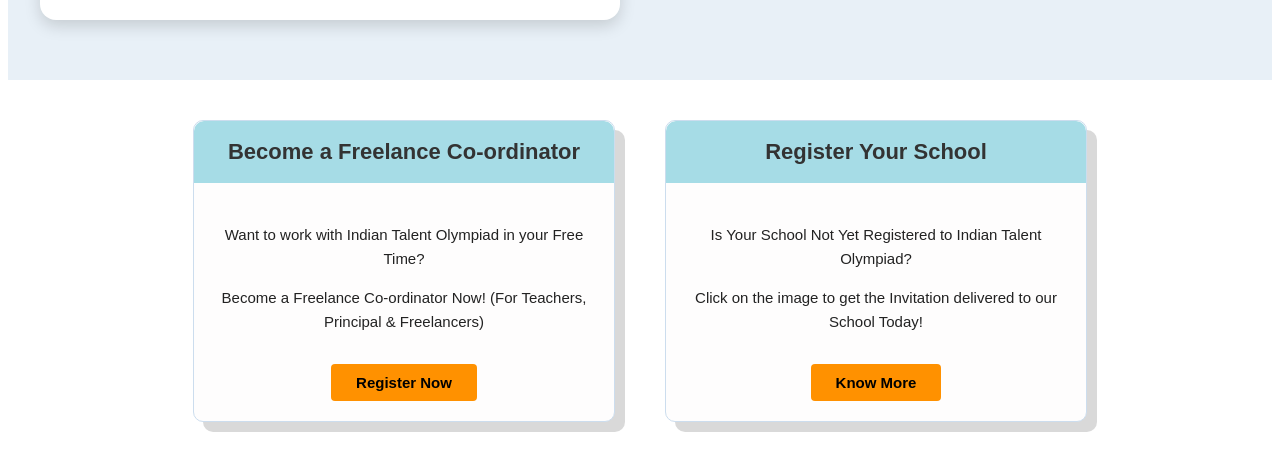
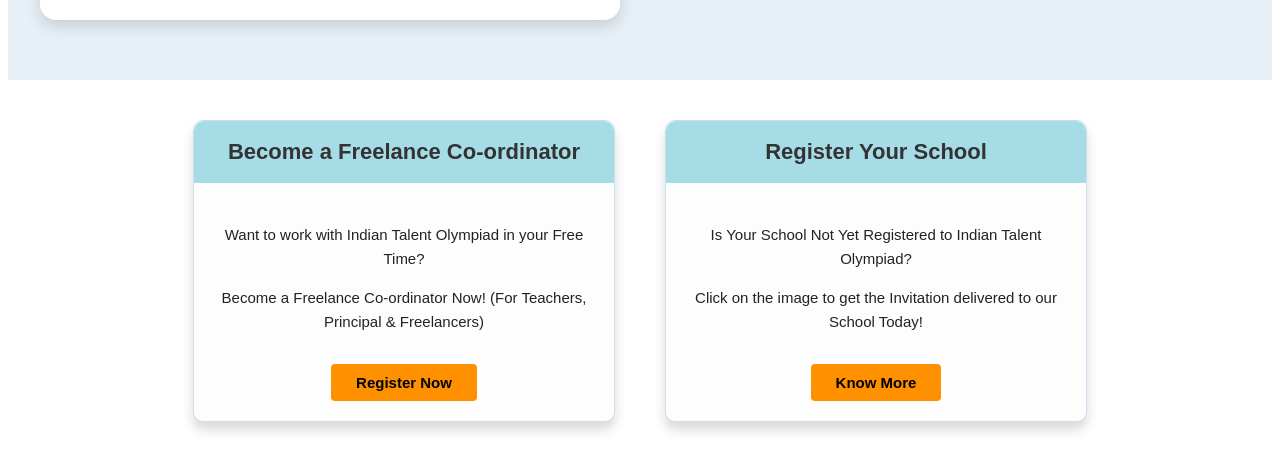
Before and after one commit to shubham9463/scholarpro, a React (Vite) app: page / in a window 1280 px wide. Shown: the part 2980-3452 px from the top of the page. Built offline with nearby package versions, Linux system fonts and the light colour scheme; grey boxes are pictures that could not be loaded.

Commit message:
updated all credentials

```diff
--- a/src/components/AwardFunctions.jsx
+++ b/src/components/AwardFunctions.jsx
@@ -34,12 +34,11 @@
     border: "1px solid #eee",
     borderRadius: "6px",
     overflow: "hidden",
-    boxShadow: "0px 4px 8px rgba(0,0,0,0.08)",
+    boxShadow: "0px 4px 8px rgba(0,0,0,0.15)", // keep only one
     textAlign: "center",
     background: "#fff",
     transition: "transform 0.3s ease",
-    boxShadow: "10px 10px rgba(0, 0, 0, 0.15)",
-    boderRadiousColor: "#a00931ff"
+    // ❌ removed duplicate + wrong property
   };
 
   const imageStyle = {
--- a/src/components/CardsSection.jsx
+++ b/src/components/CardsSection.jsx
@@ -13,11 +13,11 @@
 
   };
 
-  const cardStyle = {
+ const cardStyle = {
     width: "420px",
     border: "1px solid #cde",
     borderRadius: "10px",
-    boxShadow: "0px 8px 12px rgba(0,0,0,0.15)",
+    boxShadow: "0px 8px 12px rgba(0,0,0,0.15)", // keep only one
     overflow: "hidden",
     backgroundColor: "#fefdfdff",
     textAlign: "center",
@@ -27,7 +27,6 @@
     flexDirection: "column",
     justifyContent: "space-between",
     fontFamily: "Arial, sans-serif",
-    boxShadow: "10px 10px rgba(0, 0, 0, 0.15)",
     marginBottom: "80px",
   };
 
--- a/src/components/Footer.jsx
+++ b/src/components/Footer.jsx
@@ -169,7 +169,7 @@
       <div style={columnStyle}>
         <h3 style={headingStyle}>Contact Info</h3>
         <p style={contactStyle}>
-          <b>Toll Free:</b>{" "}
+          <b>Tol Free:</b>{" "}
           <span style={{ color: "#f39c12" }}>1800 266 9192</span>
         </p>
         <p style={contactStyle}>022 2517 0711</p>
```
